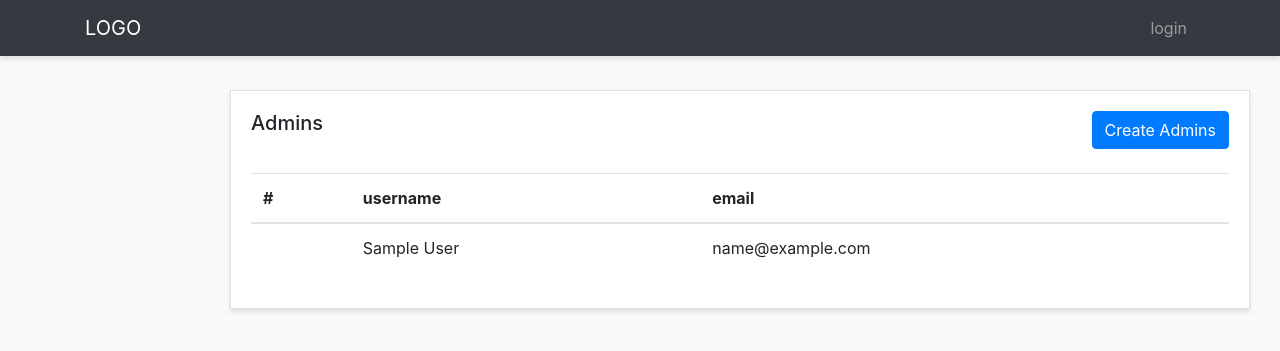
After one commit to Yukichi-Cat-Can-Code/Coffee-Shop, a PHP site: page /coffee-Shop/admin-panel/admins/admins.php in a window 1280 px wide. The commit adds this page. Shown: the top 351 px of the page. Run offline with PHP 8.4, Linux system fonts and the light colour scheme; tables that the repository leaves empty or names only in its code hold one stand-in row (values such as "Sample post"); data that the repository does not hold is empty; some libraries are stand-ins or nearby versions.

Commit message:
Showing all Admin in Admin Panel

```diff
--- /dev/null
+++ b/admin-panel/admins/admins.php
@@ -0,0 +1,52 @@
+<?php
+  require "../layouts/header.php" ;
+  require "../../config/config.php" ;
+
+?>
+
+<?php
+    //query for Admins
+    $admin = $conn->query("SELECT * FROM admins");
+    $admin->execute();
+    $all_admins = $admin->fetchAll(PDO::FETCH_OBJ);
+?>
+    <div class="container-fluid">
+      <div class="row">
+        <div class="col">
+          <div class="card">
+            <div class="card-body">
+              <h5 class="card-title mb-4 d-inline">Admins</h5>
+             <a  href="create-admins.php" class="btn btn-primary mb-4 text-center float-right">Create Admins</a>
+              <table class="table">
+                <thead>
+
+                  <tr>
+                    <th scope="col">#</th>
+                    <th scope="col">username</th>
+                    <th scope="col">email</th>
+                  </tr>
+                </thead>
+                <tbody>
+                <?php foreach($all_admins as $all_admins): ?>
+                  <tr>
+                    <th scope="row"><?php echo $all_admins->ID; ?></th>
+                    <td><?php echo $all_admins->admin_name; ?></td>
+                    <td><?php echo $all_admins->admin_email; ?></td>
+
+                  </tr>
+                <?php endforeach; ?>
+                </tbody>
+              </table>
+            </div>
+          </div>
+        </div>
+      </div>
+
+
+
+  </div>
+<script type="text/javascript">
+
+</script>
+</body>
+</html>
--- a/admin-panel/layouts/header.php
+++ b/admin-panel/layouts/header.php
@@ -35,16 +35,16 @@
             </a>
           </li>
           <li class="nav-item">
-            <a class="nav-link" href="<?php echo ADMINAPPURL; ?>/admins/admins.html" style="margin-left: 20px;">Admins</a>
+            <a class="nav-link" href="<?php echo ADMINAPPURL; ?>/admins/admins.php" style="margin-left: 20px;">Admins</a>
           </li>
           <li class="nav-item">
-            <a class="nav-link" href="<?php echo ADMINAPPURL; ?>/orders-admins/show-orders.html" style="margin-left: 20px;">Orders</a>
+            <a class="nav-link" href="<?php echo ADMINAPPURL; ?>/orders-admins/show-orders.php" style="margin-left: 20px;">Orders</a>
           </li>
           <li class="nav-item">
-            <a class="nav-link" href="<?php echo ADMINAPPURL; ?>/products-admins/show-products.html" style="margin-left: 20px;">Products</a>
+            <a class="nav-link" href="<?php echo ADMINAPPURL; ?>/products-admins/show-products.php" style="margin-left: 20px;">Products</a>
           </li>
           <li class="nav-item">
-            <a class="nav-link" href="<?php echo ADMINAPPURL; ?>/bookings-admins/show-bookings.html" style="margin-left: 20px;">Bookings</a>
+            <a class="nav-link" href="<?php echo ADMINAPPURL; ?>/bookings-admins/show-bookings.php" style="margin-left: 20px;">Bookings</a>
           </li>
         </ul>
         <?php endif; ?>
```
Also changed, not shown: admin-panel/admins/admins.html (deleted, +0 -112 lines), admin-panel/admins/create-admins.php (renamed from admin-panel/admins/create-admins.html).
